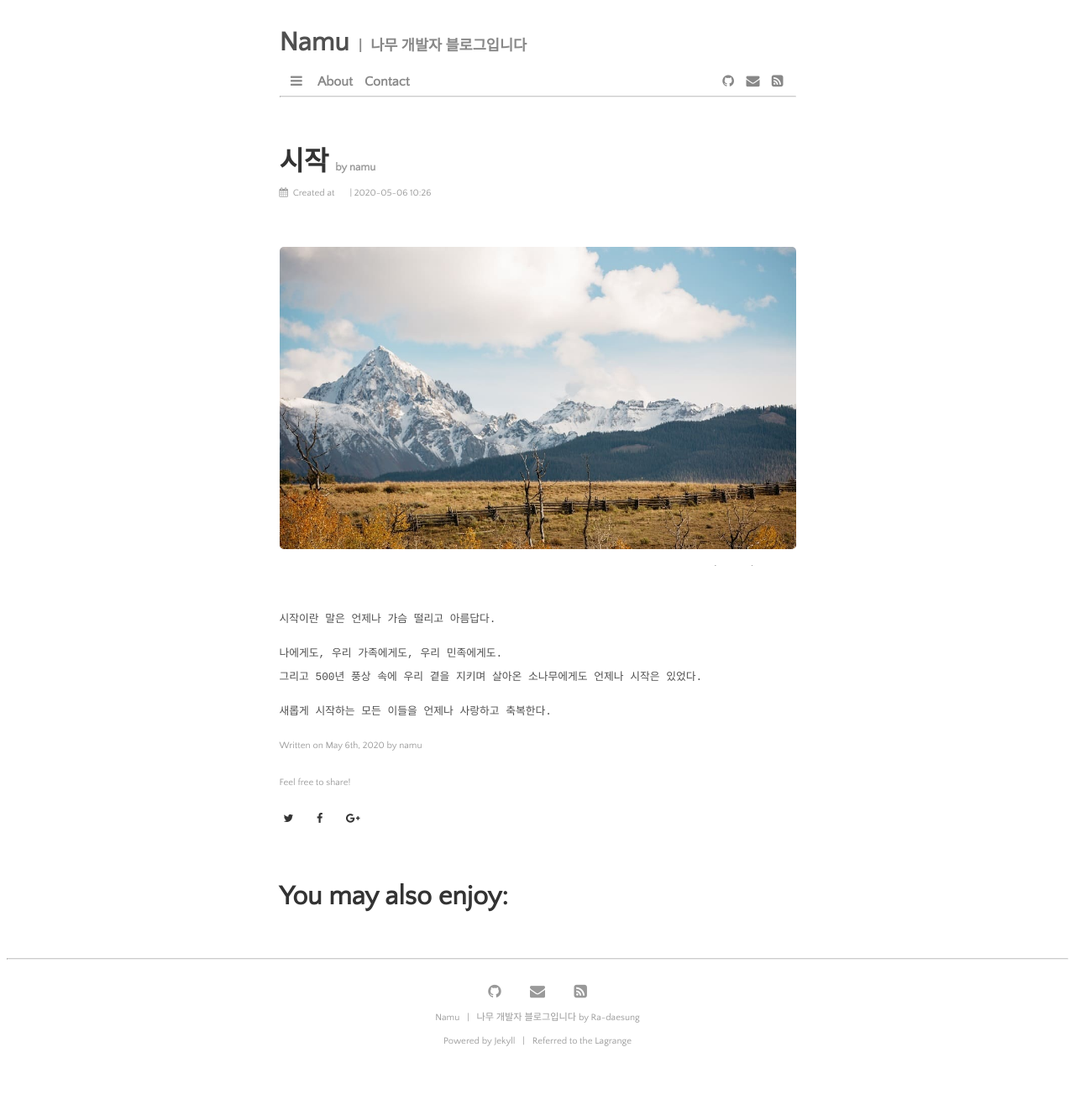
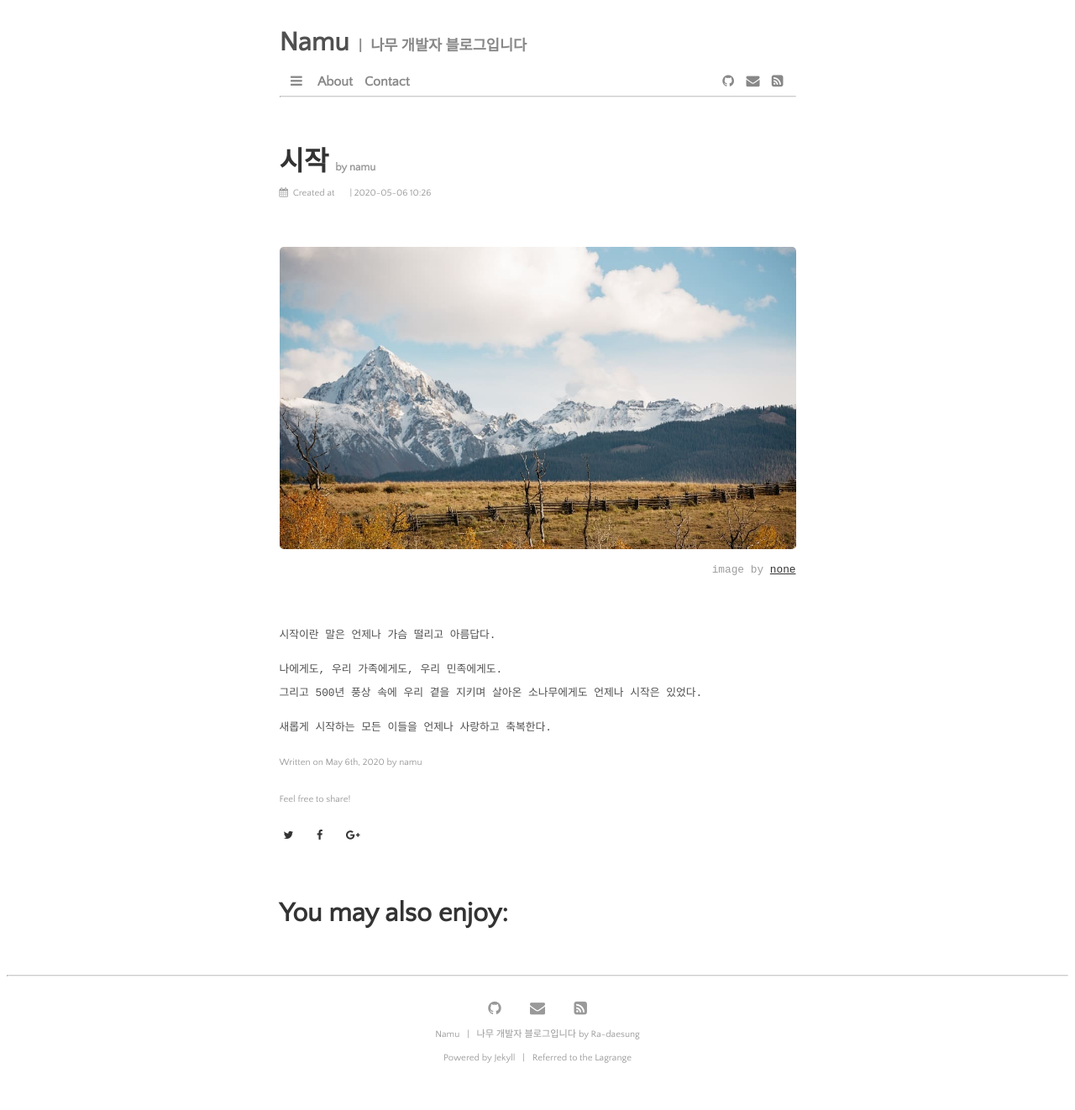
Before and after one commit to daesungRa/namu, a Jekyll site: the page built from _posts/daily/2020-05-06-new-post.markdown, in a window 1280 px wide. Shown: the whole page at 84% size. Built offline with Jekyll 4.4.1, drawn with Linux system fonts in a browser that asks for light colours; some web fonts are replaced.

Commit message:
style: Remove max-height from post image element

```diff
--- a/assets/css/main.css
+++ b/assets/css/main.css
@@ -230,7 +230,6 @@ hr {
 
 .post-image-content {
   margin: 50px 0;
-  max-height:380px;
   overflow: hidden;
 }
 
```
